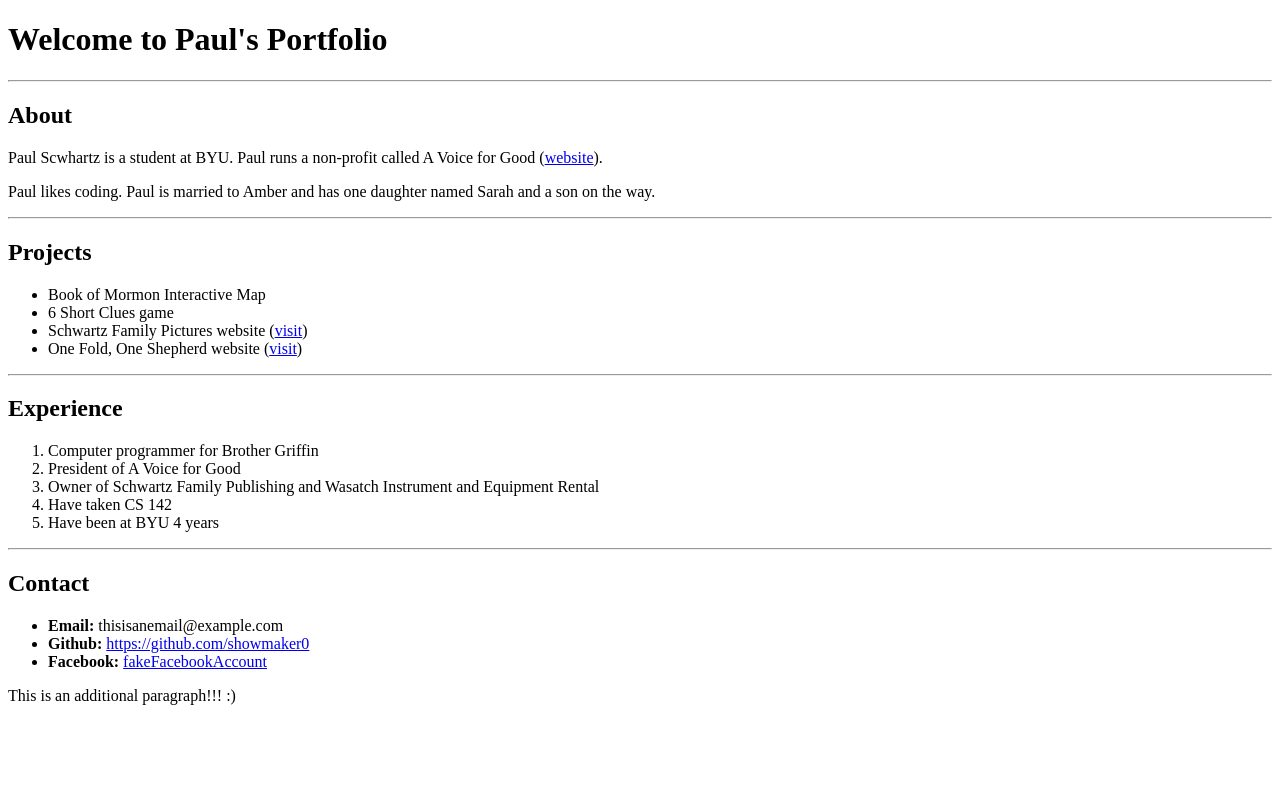
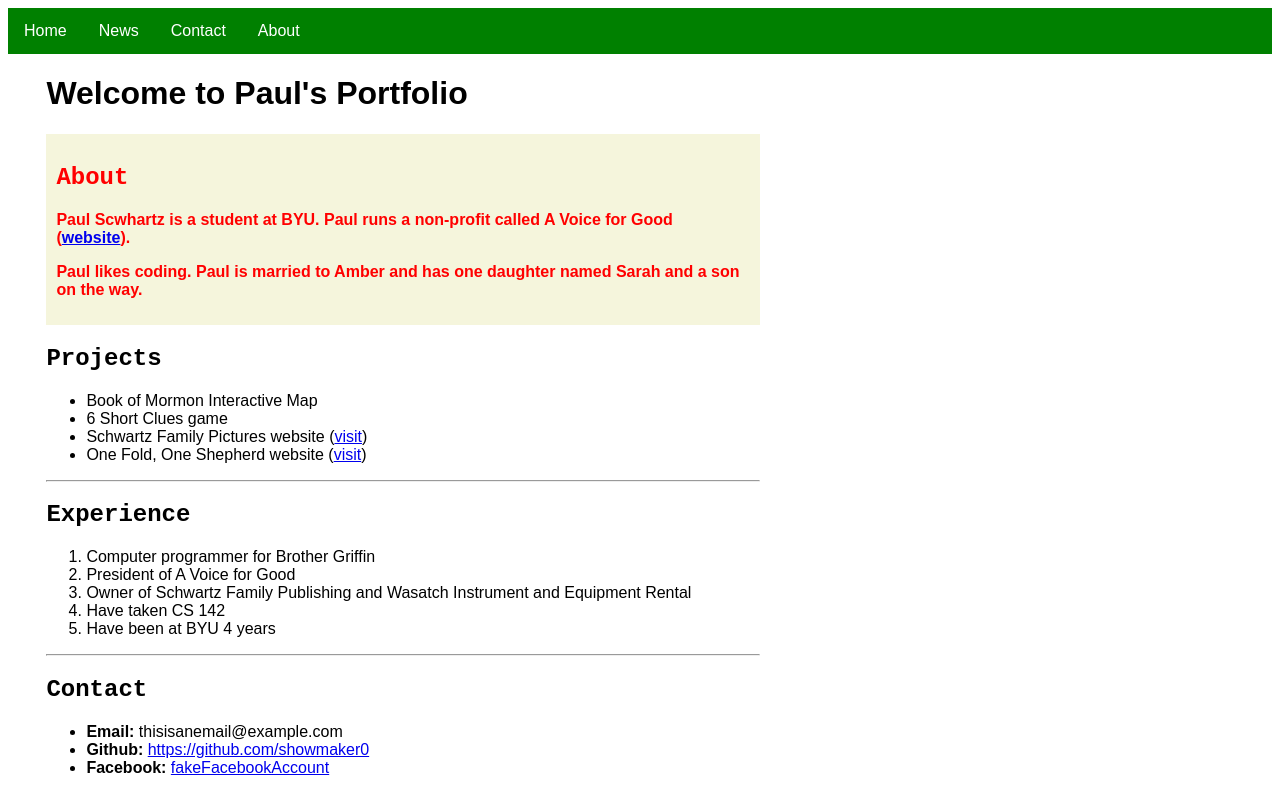
Before and after one commit to showmaker0/portfolio, a plain HTML site: page index.html in a window 1280 px wide. Drawn offline with Linux system fonts and the light colour scheme.

Commit message:
added CSS

```diff
--- a/index.html
+++ b/index.html
@@ -3,18 +3,69 @@
   <head>
     <meta charset="utf-8">
     <title>Paul's Portfolio</title>
+    <style>
+      body {
+        font-family: sans-serif;
+      }
+
+      .menu {
+        list-style-type: none;
+        margin: 0;
+        padding: 0;
+        overflow: hidden;
+        background-color: green;
+      }
+
+      .menu li {
+        float: left;
+      }
+
+      .menu li a {
+        display: block;
+        color: white;
+        text-align: center;
+        padding: 14px 16px;
+        text-decoration: none;
+      }
+
+      .menu li a:hover {
+        background-color: navy;
+      }
+
+      #content {
+        margin: 0 40vw 0 3vw;
+      }
+
+      h2 {
+        font-family: Courier New;
+      }
+
+      .about {
+        background-color: beige;
+        color: red;
+        padding: 10px;
+        font-weight: bold;
+      }
+    </style>
   </head>
+
   <body>
 
+    <ul class="menu">
+      <li><a class="active" href="#home">Home</a></li>
+      <li><a href="#news">News</a></li>
+      <li><a href="#contact">Contact</a></li>
+      <li><a href="#about">About</a></li>
+    </ul>
+
+    <div id="content">
       <h1>Welcome to Paul's Portfolio</h1>
 
-    <hr>
-
+      <div class="about">
         <h2>About</h2>
         <p>Paul Scwhartz is a student at BYU. Paul runs a non-profit called A Voice for Good (<a href="https://avoiceforgoodmusic.org">website</a>).</p>
         <p>Paul likes coding. Paul is married to Amber and has one daughter named Sarah and a son on the way.</p>
-
-    <hr>
+      </div>
 
       <h2>Projects</h2>
       <ul>
@@ -43,7 +94,7 @@
         <li><strong>Github:</strong> <a href="https://github.com/showmaker0">https://github.com/showmaker0</a></li>
         <li><strong>Facebook:</strong> <a href="https://facebook.com">fakeFacebookAccount</a></li>
       </ul>
-    <p>This is an additional paragraph!!! :)</p>
+    </div>
 
   </body>
 </html>
```
Lines whose indentation alone changed are shown as unchanged.
